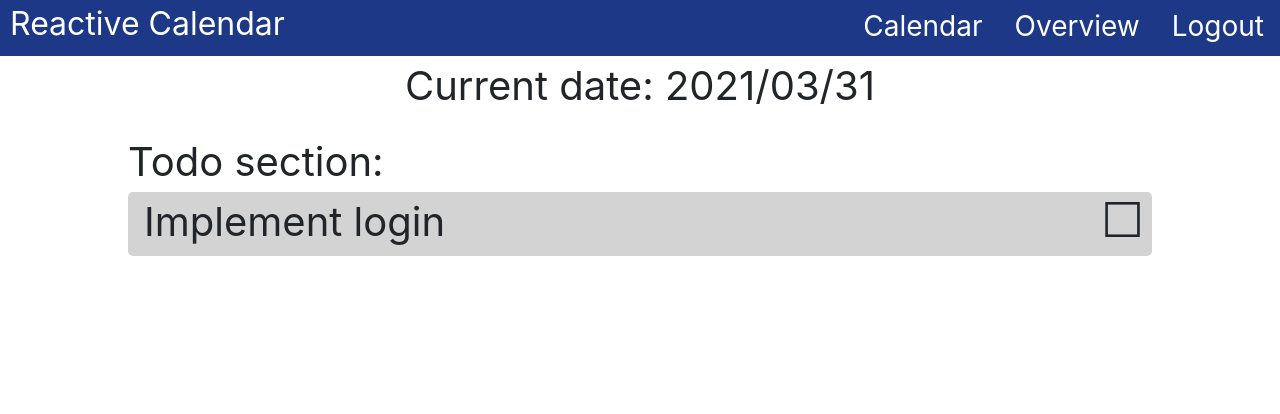
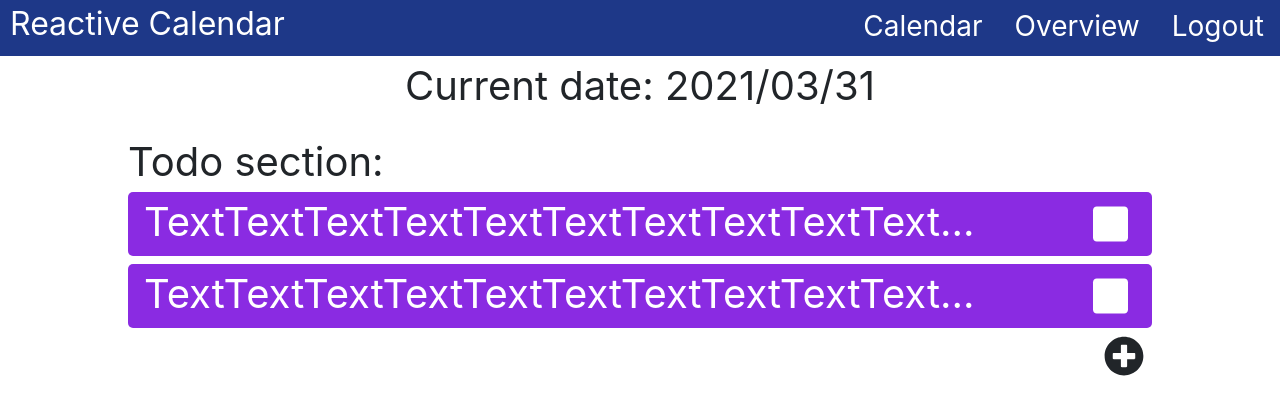
Before and after one commit to idrizovdjem/reactive-calendar, a React (Create React App) app in the folder reactive-calendar/: page /Todo in a window 1280 px wide. Shown: the top 414 px of the page. Built offline with nearby package versions, Linux system fonts and the light colour scheme.

Commit message:
Add Todo basic structure

```diff
--- a/reactive-calendar/package.json
+++ b/reactive-calendar/package.json
@@ -4,6 +4,9 @@
   "version": "0.1.0",
   "private": true,
   "dependencies": {
+    "@fortawesome/fontawesome-svg-core": "^1.2.35",
+    "@fortawesome/free-solid-svg-icons": "^5.15.3",
+    "@fortawesome/react-fontawesome": "^0.1.14",
     "@testing-library/jest-dom": "^5.11.10",
     "@testing-library/react": "^11.2.5",
     "@testing-library/user-event": "^12.8.3",
--- a/reactive-calendar/src/App.js
+++ b/reactive-calendar/src/App.js
@@ -4,7 +4,7 @@ import Navigation from './components/Navigation/Navigation';
 import Login from './components/Login/Login';
 import Register from './components/Register/Register';
 import Calendar from './components/Calendar/Calendar';
-import Todo from './components/Todo/Todo';
+import TodoContainer from './components/TodoContainer/TodoContainer';
 
 class App extends Component {
   state = {
@@ -25,7 +25,7 @@ class App extends Component {
     } else if(this.state.currentPage === 'Calendar') {
       renderElement = <Calendar />
     } else if(this.state.currentPage === 'Todo') {
-      renderElement = <Todo />
+      renderElement = <TodoContainer />
     }
 
     return (
--- a/reactive-calendar/src/components/Todo/Todo.js
+++ /dev/null
@@ -1,38 +0,0 @@
-import React, { Component } from 'react';
-import classes from './Todo.module.css';
-
-class Todo extends Component {
-
-    changeCheckbox = (event) => {
-        const notChecked = '☐';
-        const checked = '☑';
-
-        if (event.target.textContent === notChecked) {
-            event.target.textContent = checked;
-        } else {
-            event.target.textContent = notChecked;
-        }
-    }
-
-    // TODO: add todo label
-
-    render() {
-        return (
-            <div className={classes.TodoContainer}>
-                <span className={classes.CurrentDate}>Current date: 2021/03/31</span>
-
-                <div className={classes.TodoSection}>
-                    <span className={classes.TodoSectionText}>Todo section:</span>
-
-                    <div className={classes.Todo}>
-                        <p className={classes.TodoText}>Implement login</p>
-
-                        <div onClick={this.changeCheckbox} className={classes.CheckBox}>☐</div>
-                    </div>
-                </div>
-            </div>
-        );
-    }
-}
-
-export default Todo;
--- a/reactive-calendar/src/components/Todo/Todo.module.css
+++ /dev/null
@@ -1,50 +0,0 @@
-.TodoContainer {
-    width: 80%;
-    margin: auto;
-    height: 93vh;
-    text-align: center;
-}
-
-.CurrentDate {
-    font-size: 5vh;
-    margin: 0;
-}
-
-.TodoSection {
-    width: 100%;
-    margin-top: 2vh;
-    text-align: left;
-}
-
-.TodoSectionText {
-    font-size: 5vh;
-}
-
-.Todo {
-    width: 100%;
-    background-color: lightgray;
-    border-radius: 5px;
-    height: 8vh;
-}
-
-.TodoText {
-    width: 70%;
-    font-size: 5vh;
-    margin:0;
-    padding: 0;
-    height: 8vh;
-    padding-left: 2vh;
-    float: left;
-}
-
-.CheckBox {
-    margin: -1vh 1vh;
-    float: right;
-    user-select: none;
-    font-size: 6vh;
-}
-
-.CheckBox:hover {
-    cursor: pointer;
-    color: blue;
-}
--- /dev/null
+++ b/reactive-calendar/src/components/TodoContainer/Todo/Todo.js
@@ -0,0 +1,26 @@
+import React, { Component } from 'react';
+import classes from './Todo.module.css';
+import { FontAwesomeIcon } from '@fortawesome/react-fontawesome';
+import { faCheckSquare, faSquare } from '@fortawesome/free-solid-svg-icons';
+
+class Todo extends Component {
+    state = {
+        icon: faSquare
+    }
+
+    changeCheckedHandler = () => {
+        const nextIcon = this.state.icon === faSquare ? faCheckSquare : faSquare;
+        this.setState({ icon : nextIcon });
+    }
+
+    render() {
+        return (
+            <div className={classes.Todo}>
+                <div className={classes.TodoText}>TextTextTextTextTextTextTextTextTextText...</div>
+                <FontAwesomeIcon onClick={this.changeCheckedHandler} icon={this.state.icon} className={classes.Icon} />
+            </div>
+        );
+    }
+}
+
+export default Todo;
--- /dev/null
+++ b/reactive-calendar/src/components/TodoContainer/Todo/Todo.module.css
@@ -0,0 +1,35 @@
+.Todo {
+    width: 80vw;
+    height: 8vh;
+    background-color: blueviolet;
+    border-radius: 5px;
+    margin-bottom: 1vh;
+}
+
+.TodoText {
+    overflow-x: hidden;
+    width: 70vw;
+    height: 8vh;
+    font-size: 5vh;
+    color: white;
+    padding-left: 2vh;
+    float: left;
+}
+
+.Icon {
+    float: right;
+    font-size: 5vh;
+    margin-top: 1.5vh;
+    color: white;
+    margin-right: 3vh;
+}
+
+.Icon:hover {
+    cursor: pointer;
+}
+
+@media screen and (max-width: 600px) {
+    .TodoText {
+        width: 60vw;
+    }
+}
--- /dev/null
+++ b/reactive-calendar/src/components/TodoContainer/TodoContainer.js
@@ -0,0 +1,27 @@
+import React, { Component } from 'react';
+import classes from './TodoContainer.module.css';
+import { FontAwesomeIcon } from '@fortawesome/react-fontawesome'
+import { faPlusCircle } from '@fortawesome/free-solid-svg-icons'
+
+import Todo from './Todo/Todo';
+
+class TodoContainer extends Component {
+    // TODO: add todo label
+
+    render() {
+        return (
+            <div className={classes.TodoContainer}>
+                <span className={classes.CurrentDate}>Current date: 2021/03/31</span>
+
+                <div className={classes.TodoSection}>
+                    <span className={classes.TodoSectionText}>Todo section:</span>
+                    <Todo />
+                    <Todo />
+                    <FontAwesomeIcon icon={faPlusCircle} className={classes.Add}/>
+                </div>
+            </div>
+        );
+    }
+}
+
+export default TodoContainer;
--- /dev/null
+++ b/reactive-calendar/src/components/TodoContainer/TodoContainer.module.css
@@ -0,0 +1,39 @@
+.TodoContainer {
+    width: 100vw;
+    margin: auto;
+    height: 93vh;
+    text-align: center;
+}
+
+.CurrentDate {
+    font-size: 5vh;
+    margin: 0;
+}
+
+.TodoSection {
+    width: 80vw;
+    margin-top: 2vh;
+    margin-left: 10vw;
+    text-align: left;
+}
+
+.TodoSectionText {
+    font-size: 5vh;
+}
+
+.Add {
+    float: right;
+    font-size: 5vh;
+    margin-right: 1vh;
+}
+
+.Add:hover {
+    color: blue;
+    cursor: pointer;
+}
+
+@media screen and (max-width: 600px) {
+    .TodoContainer {
+        width: 95%;
+    }
+}
```
Also changed, not shown: 1 other file (tests, documents, lock files or other folders).
